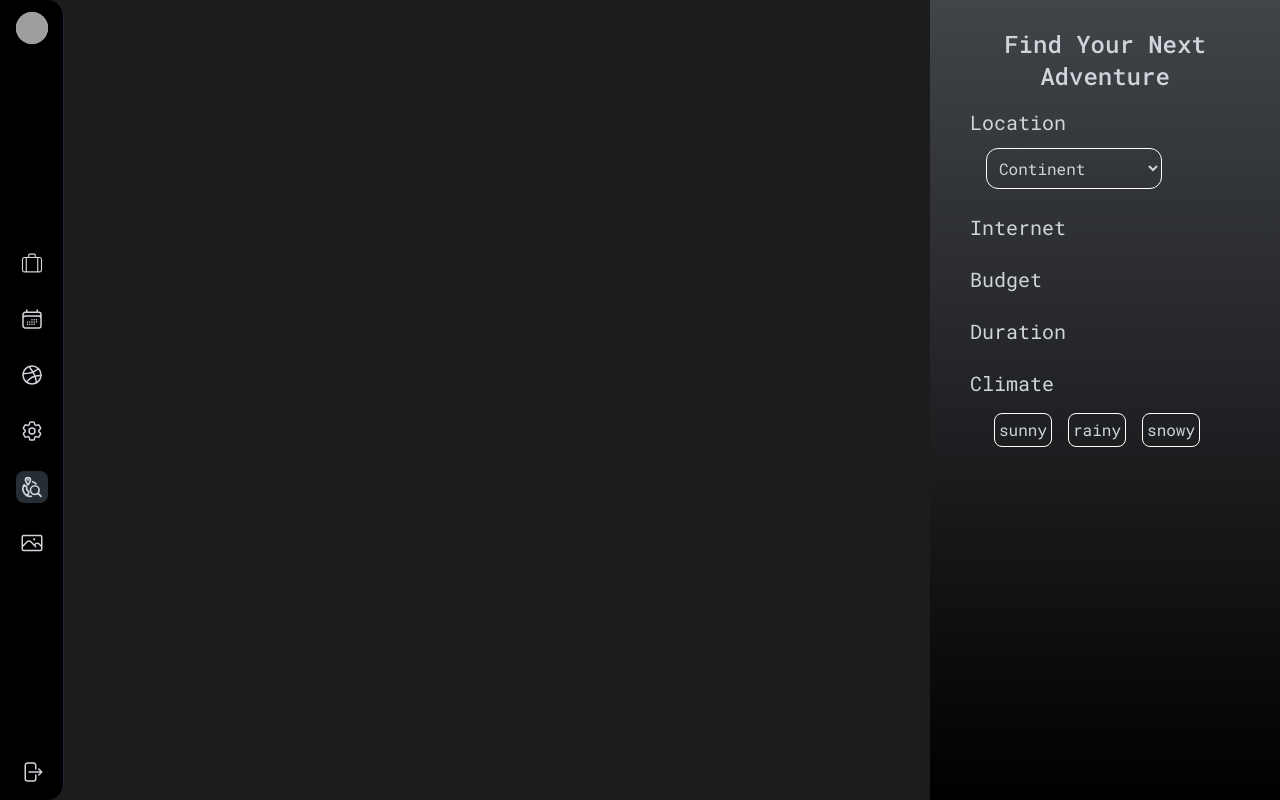
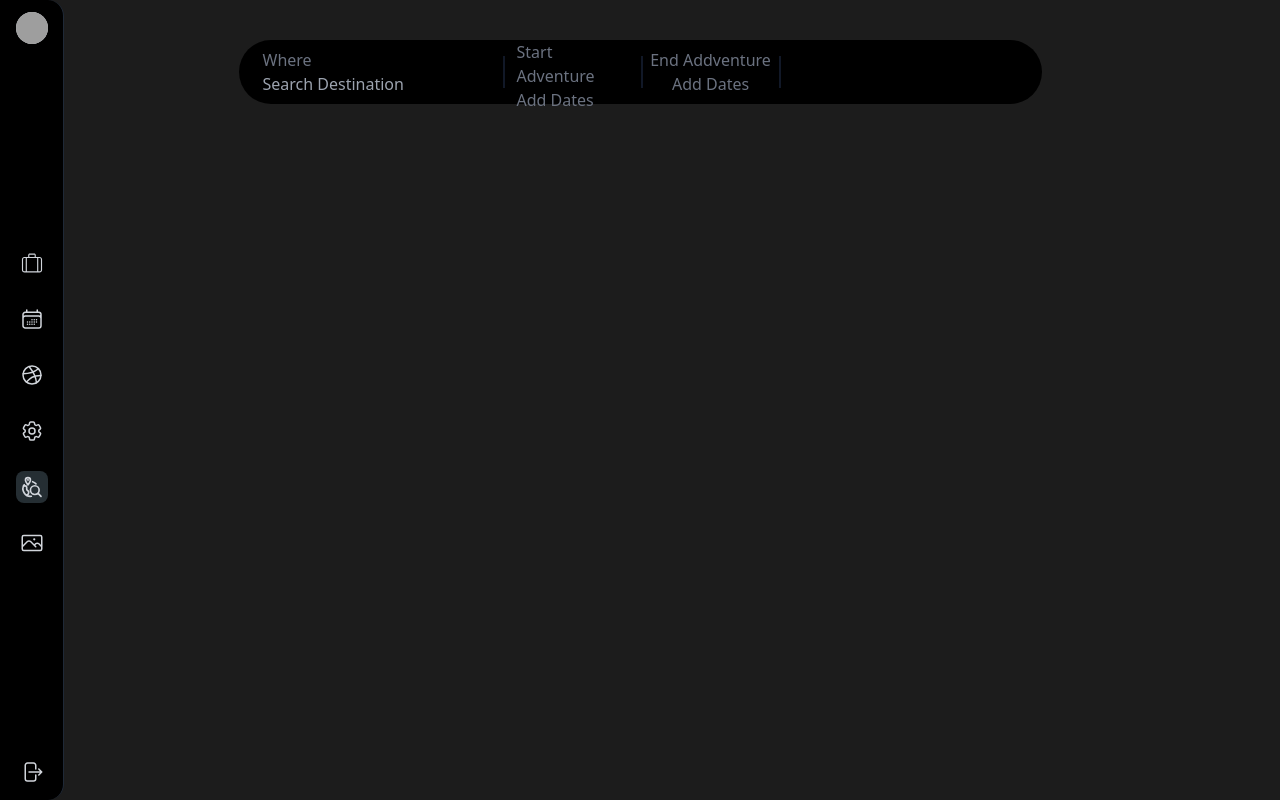
Before and after one commit to mishba-ai/NomadX, a React (Vite) app in the folder Frontend/: page /search in a window 1280 px wide. Built offline with nearby package versions, Linux system fonts and the light colour scheme; grey boxes are pictures that could not be loaded.

Commit message:
revamp the fiterbar in search page

```diff
--- a/Frontend/src/Pages/search/search.jsx
+++ b/Frontend/src/Pages/search/search.jsx
@@ -1,9 +1,9 @@
-import Header from "../../components/Search/Filter"
+import Filter from "../../components/Search/Filter/Filter"
 
 function search() {
   return (
     <div className="w-full h-screen ">
-      <Header/>
+      <Filter/>
     </div>
   )
 }
--- a/Frontend/src/components/Globe/worldcities.jsx
+++ b/Frontend/src/components/Globe/worldcities.jsx
@@ -50,7 +50,7 @@ function WorldCities() {
         pointResolution={2}//point resolution is for the number of points on the circle of the point
        //make points circular instead of square
 
-        pointAltitude={0.03} //point altitude is for the height of the points
+        pointAltitude={0.05} //point altitude is for the height of the points
 
 
       />
--- a/Frontend/src/components/Home/Budget.jsx
+++ b/Frontend/src/components/Home/Budget.jsx
@@ -173,7 +173,7 @@ function Budget() {
                 </div>{" "}
                 <div className="">
                   {" "}
-                  <span className=" h-5 flex items-center justify-center rounded-3xl  text-xs p-2 bg-purple-400 text-white">
+                  <span className=" h-5 flex items-center justify-center rounded-3xl  text-xs p-2 bg-[#9dc8f9] text-white">
                     {budget.amount}$
                   </span>
                 </div>
--- a/Frontend/src/components/Home/Wishlist.jsx
+++ b/Frontend/src/components/Home/Wishlist.jsx
@@ -116,7 +116,7 @@ function Wishlist() {
                 </div>
                 <button className="" onClick={() => handleToggleLike(index)}>
                   {" "}
-                  <div className="h-6 w-6 flex justify-center relative -top-[6.5rem] left-20 items-center bg-purple-400 rounded-full">
+                  <div className="h-6 w-6 flex justify-center relative -top-[6.5rem] left-20 items-center bg-[#9dc8f9] rounded-full">
                     <img
                       src={wishlist.Liked ? heartfill : heart}
                       className="h-4 w-4 "
@@ -141,6 +141,8 @@ function Wishlist() {
       </div>
 
       {showAddForm && (
+        <>
+        <div className="fixed inset-0 bg-black bg-opacity-50 backdrop:blur-3xl"></div>
         <div className="">
           <div className="flex absolute top-[35%] left-[40%] p-8 bg-black text-black w-96 h-56 z-10 bg-opacity-90 shadow-2xl border border-sky-200 flex-col font-montserrat">
             <button
@@ -192,6 +194,7 @@ function Wishlist() {
             </form>
           </div>
         </div>
+        </>
       )}
     </div>
   );
--- a/Frontend/src/components/Progressbar.jsx
+++ b/Frontend/src/components/Progressbar.jsx
@@ -1,14 +1,23 @@
-function Progressbar({ progressPercentage }, { percentageOrDollar }) {
+import PropTypes from 'prop-types';
+
+function ProgressBar({ progressPercentage, usePercentage = true }) {
+  const progressWidth = usePercentage ? `${progressPercentage}%` : `${progressPercentage}px`;
+
   return (
-    <div className="h-4  w-full bg-gray-100 rounded-3xl overflow-hidden">
+    <div className="h-4 w-full bg-gray-100 bg-opacity-20 rounded-3xl overflow-hidden">
       <div
-        style={{ width: `${progressPercentage + percentageOrDollar}` }}
-        className={`h-full ${progressPercentage < 70 ? "bg-[rgb(173,175,237)]" : "bg-gray-200"}`}
+        style={{ width: progressWidth }}
+        className={`h-full ${
+          progressPercentage < 70 ? "bg-[#9dc8f9]" : "bg-gray-200"
+        }`}
       ></div>
     </div>
   );
 }
-// props validation
 
+ProgressBar.propTypes = {
+  progressPercentage: PropTypes.number.isRequired,
+  usePercentage: PropTypes.bool
+};
 
-export default Progressbar;
+export default ProgressBar;
--- a/Frontend/src/components/Search/Filter.jsx
+++ /dev/null
@@ -1,100 +0,0 @@
-import { useState } from "react";
-
-function Filter() {
-  const [Selected, setSelected] = useState("");
-  return (
-    <div className="flex justify-end sticky top-0 ">
-      <div
-        className=" z-50  w-[350px] h-screen flex flex-col items-center px-6 py-3 bg-gradient-to-b from-[#414449] to-black text-[#d1d5db] "
-
-      >
-        <h1 className="text-2xl font-medium font-Robotomono text-center pt-4">
-          Find Your Next Adventure
-        </h1>
-        <div className="w-full mt-4">
-          {/* making filter for digital nomads where they can choose their next destination based on their preferences */}
-
-          <div className=" w-full pl-4 font-Robotomono flex flex-col gap-y-6 ">
-            <div className="">
-              <h1 className="text-xl ">Location</h1>
-              <div className="pl-4 flex flex-wrap">
-                <select
-                  name="cont"
-                  className="w-44 mt-3  rounded-xl border-white bg-transparent border-[1px] p-2 "
-                  id=""
-                >
-                  <option value=" " disabled selected hidden>
-                    Continent
-                  </option>
-                  <option className="p-1 bg-black text-white" value="0">
-                    Asia
-                  </option>
-                  <option className="p-1 bg-black text-white" value="1">
-                    Africa
-                  </option>
-                  <option className="p-1 bg-black text-white" value="2">
-                    North America
-                  </option>
-                  <option className="p-1 bg-black text-white" value="3">
-                    South America
-                  </option>
-                  <option className="p-1 bg-black text-white" value="4">
-                    Antartica
-                  </option>
-                  <option className="p-1 bg-black text-white" value="5">
-                    Europe
-                  </option>
-                  <option className="p-1 bg-black text-white" value="6">
-                    Australia
-                  </option>
-                </select>
-              </div>
-            </div>
-            <div>
-              <h1 className=" text-xl ">Internet</h1>
-              <div></div>
-            </div>
-            <div>
-              {" "}
-              <h1 className=" text-xl ">Budget</h1>
-            </div>
-            <div>
-              {" "}
-              <h1 className=" text-xl ">Duration</h1>
-              <div></div>
-            </div>
-            <div>
-              {" "}
-              <h1 className=" text-xl ">Climate</h1>
-              <div className="mt-4 pl-6">
-                <ul className="flex flex-wrap gap-x-4">
-                  <li className="">
-                    <button className="focus:bg-white focus:border border focus:text-black focus:rounded-lg   border-white text-center rounded-lg p-1 ">
-                      sunny
-                    </button>
-                  </li>
-                  <li className="">
-                    <button className="focus:bg-white border-white text-center rounded-lg p-1 focus:text-black border">
-                      rainy
-                    </button>
-                  </li>
-                  <li className="">
-                    <button className="border-white text-center rounded-lg p-1 focus:bg-white focus:border  border focus:text-black">
-                      snowy
-                    </button>
-                  </li>
-                  <li></li>
-                </ul>
-              </div>
-            </div>
-          </div>
-
-          <div></div>
-          <form action=""></form>
-        </div>
-      </div>
-    </div>
-  );
-}
-
-export default Filter;
--- /dev/null
+++ b/Frontend/src/components/Search/Filter/Filter.jsx
@@ -0,0 +1,55 @@
+import { useState } from "react";
+
+function Filter() {
+  // const [Selected, setSelected] = useState("");
+  return (
+    <div className="flex  sticky top-10 justify-center font-robotomono">
+      <div className=" z-50  w-[803px] rounded-full h-16 flex bg-[#000000] text-[#d1d5db] ">
+        <div className="">
+          <ul className="flex gap-x-2 text-gray-500">
+            <li className="w-64">
+              <div className="">
+                <button className="rounded-full w-64 active:bg-gray-200 hover:bg-white hover:bg-opacity-15 h-16">
+                  <div className="flex flex-col px-6 py-1 place-items-start">
+                    <p className="  text-start text-gray-500">Where</p>
+                    <input
+                      type=" flex "
+                      className="bg-transparent "
+                      placeholder="Search Destination"
+                    />
+                  </div>
+                </button>
+              </div>
+            </li>
+            <li className="w-[17.2rem] flex gap-x-1">
+              <hr className="border-gray-900  border h-8 my-4" />
+              <div className="">
+                <button className="rounded-full w-32 h-16 hover:bg-slate-50 hover:bg-opacity-15">
+                  <div className="flex flex-col text-s text-start px-2">
+                    <p className="text-gray-500 ">Start Adventure </p>
+                    <p>Add Dates</p>
+                  </div>
+                </button>
+              </div>{" "}
+              <hr className="border-gray-900  border h-8 my-4" />
+              <div className="">
+                <button className="rounded-full  w-32 h-16 hover:bg-slate-50 hover:bg-opacity-15"><div className="flex flex-col">
+                    <p className="text-gray-500">End Addventure</p>
+                    <p>Add Dates</p>
+                  </div></button>
+              </div>
+              <hr className="border-gray-900  border h-8 my-4" />
+            </li>
+            <li className="w-64 ">
+              <div className="rounded-full w-64 flex justify-end items-center  hover:bg-slate-50 hover:bg-opacity-15 h-16 ">
+                {/* <button className="w-12 h-12 bg-white rounded-full"></button> */}
+              </div>{" "}
+            </li>
+          </ul>
+        </div>
+      </div>
+    </div>
+  );
+}
+
+export default Filter;
```
